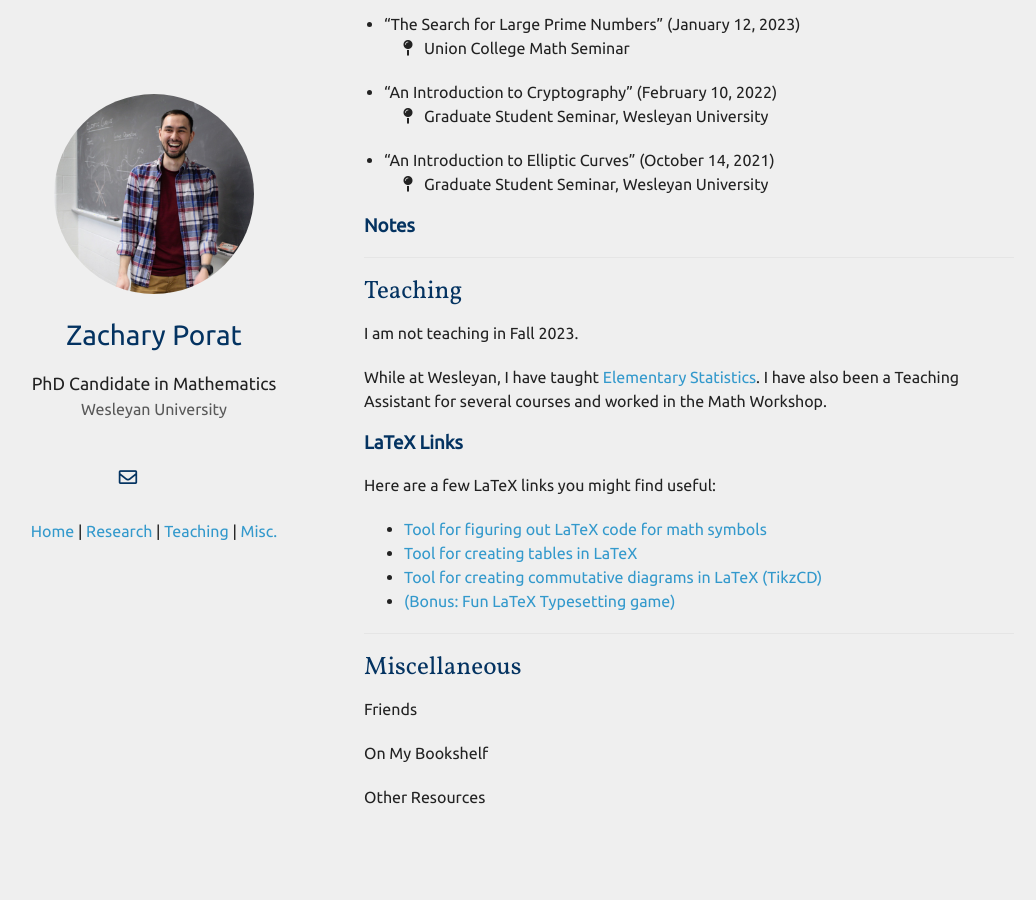
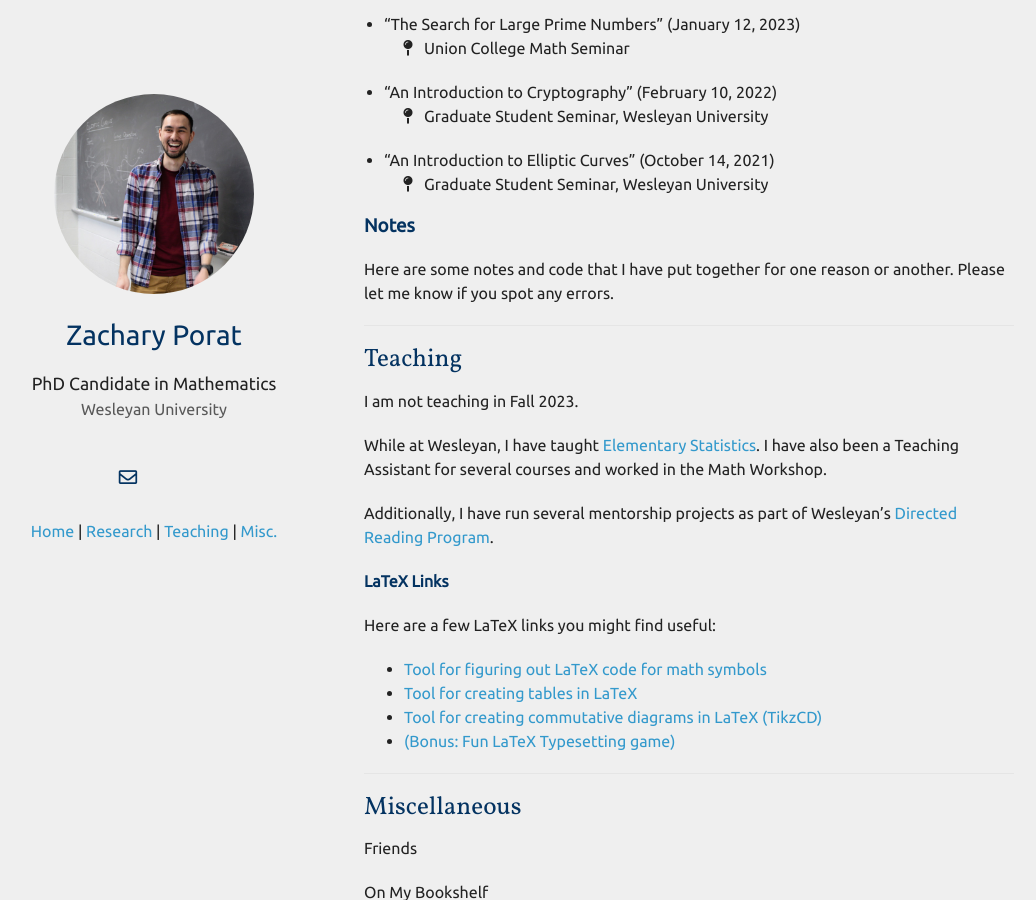
Before and after one commit to zporat/zporat.github.io, a Jekyll site: the page built from index.md, in a window 1280 px wide and 900 px high, scrolled down 761 px. Shown: the whole window, without its empty margins (101-1137 px from the left). Built offline with Jekyll 4.4.1, drawn with Linux system fonts in a browser that asks for light colours; nearby versions of some CDN libraries; a style sheet for code colours, icons or effects is not loaded; our own code applies the rules of GitHub Pages for plain Markdown files.

Commit message:
Update index.md

```diff
--- a/index.md
+++ b/index.md
@@ -48,6 +48,8 @@ My research interests lie in number theory and algebraic geometry.  In particula
 
 ### Notes
 
+Here are some notes and code that I have put together for one reason or another.  Please let me know if you spot any errors.
+
 ---
 
 ## Teaching
@@ -56,7 +58,9 @@ I am not teaching in Fall 2023.
 
 While at Wesleyan, I have taught [Elementary Statistics](https://owaprod-pub.wesleyan.edu/reg/!wesmaps_page.html?stuid=&crse=005525&term=1229).  I have also been a Teaching Assistant for several courses and worked in the Math Workshop.
 
-### LaTeX Links
+Additionally, I have run several mentorship projects as part of Wesleyan's [Directed Reading Program](https://mathcs-graduate.wescreates.wesleyan.edu/drp/).
+
+#### LaTeX Links
 
 Here are a few LaTeX links you might find useful:
 * [Tool for figuring out LaTeX code for math symbols](https://detexify.kirelabs.org/classify.html)
```
